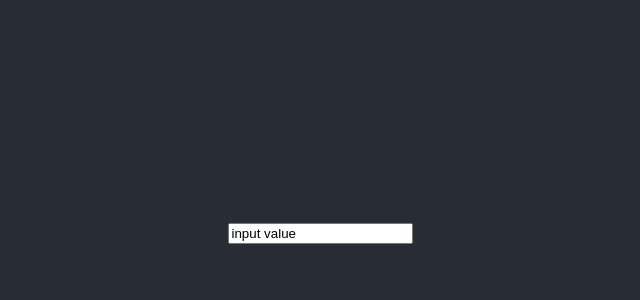
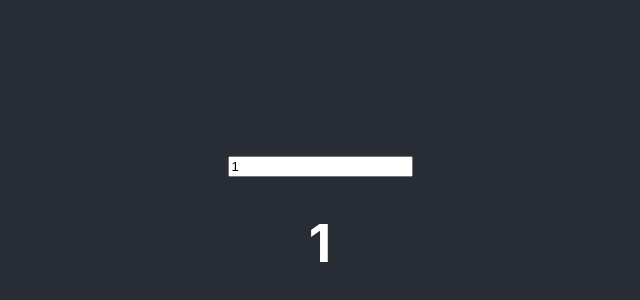
Before and after one commit to harunsaranovic/test, a React (Create React App) app in the folder frontend/: page / in a window 1280 px wide. Shown: the part 172-472 px from the top of the page, without its empty margins (320-960 px from the left). Built offline with nearby package versions, Linux system fonts and the light colour scheme.

Commit message:
Second commit

```diff
--- a/frontend/src/App.js
+++ b/frontend/src/App.js
@@ -17,12 +17,17 @@ class Square extends React.Component {
     super(props);
     this.state = {
       value: 'Test',
-      input: 'input value'
+      input: 1
     };
+
+    this.change = this.change.bind(this);
   }
 
   change(event) {
-    alert('A name was submitted: ' + this.state.value);
+    this.setState({input: event.target.value});
+    //var x = event.target.value * 2;
+    //this.setState({input: x});
+    //alert('A name was submitted: ' + this.state.value);
     event.preventDefault();
   }
 
@@ -33,6 +38,7 @@ class Square extends React.Component {
         value={this.state.input}
         onChange = {this.change}
         />
+        <h1>{this.state.input}</h1>
       </div>
     );
   }
```
